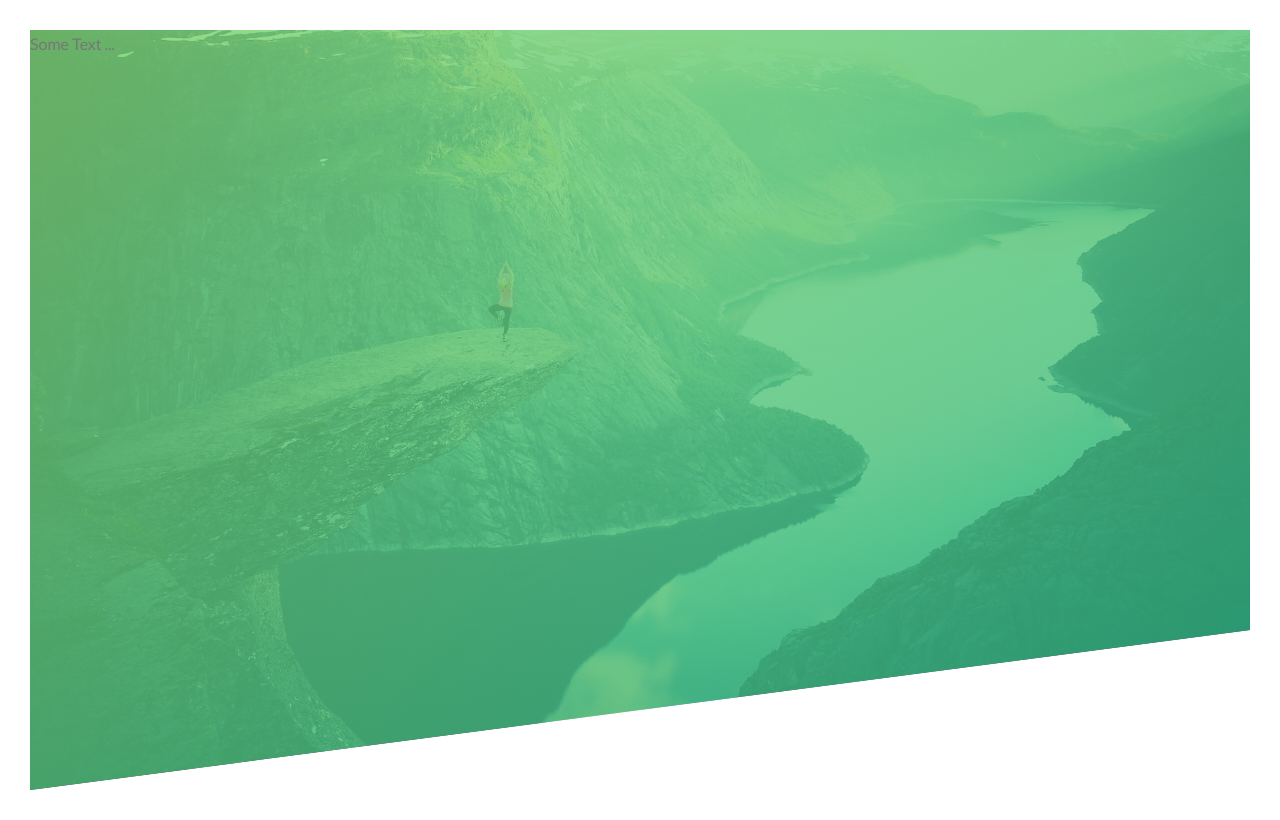
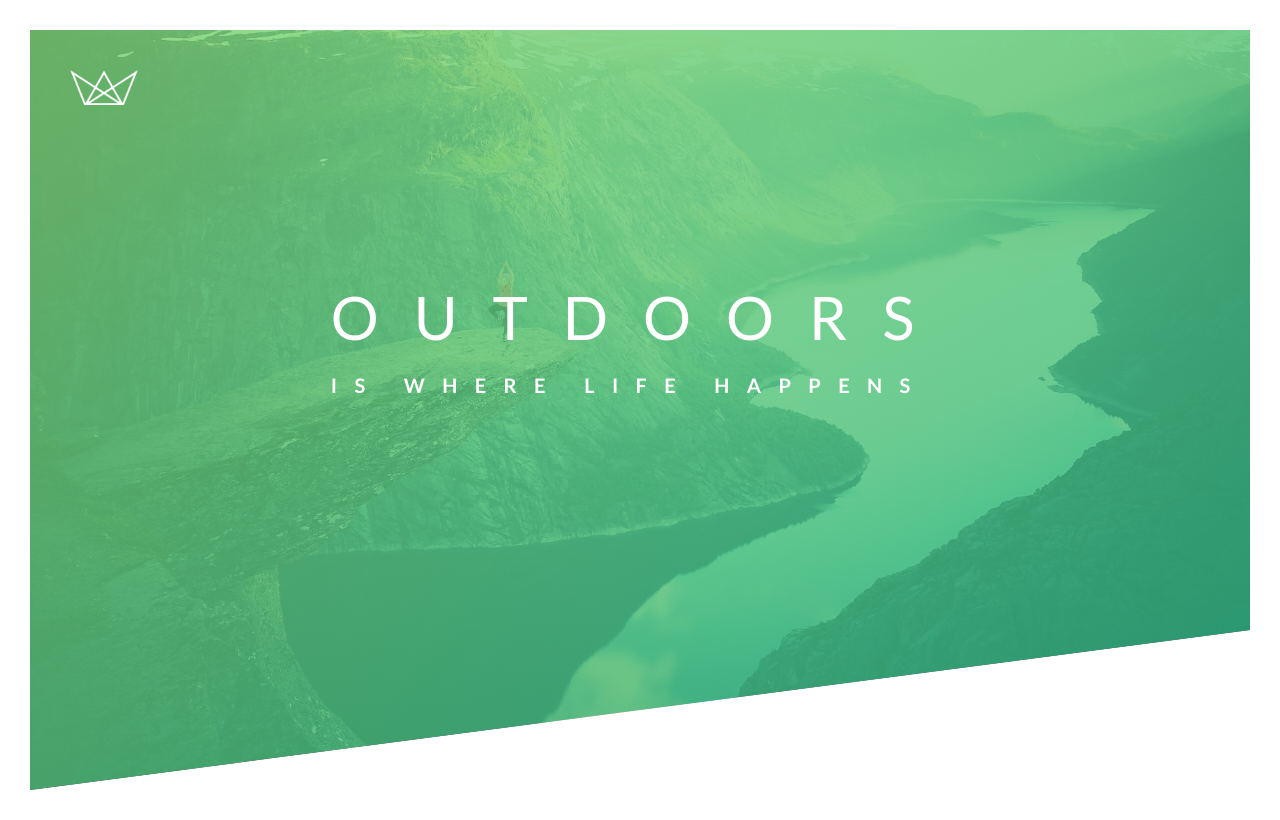
Before and after one commit to developwithsushan/Natours, a plain HTML site: page index.html in a window 1280 px wide. Drawn offline with Linux system fonts and the light colour scheme.

Commit message:
Building the header Part 2

```diff
--- a/css/style.css
+++ b/css/style.css
@@ -36,5 +36,43 @@ body{
     url("../img/hero.jpeg");
     background-size: cover;
     background-position: top;
+    position: relative;
     clip-path: polygon(0 0, 100% 0, 100% 75vh, 0 100%);
 }
+
+.logo-box{
+    position: absolute;
+    top: 40px;
+    left: 40px;
+}
+
+.logo{
+ height: 35px;
+}
+
+.text-box{
+    position: absolute;
+    top: 40%;
+    left: 50%;
+    transform: translate(-50%, -50%);
+}
+
+.heading-primary{
+    color: #fff;
+    text-transform: uppercase;
+
+}
+
+.heading-primary-main{
+    display: block;
+    font-size: 60px;
+    font-weight: 400;
+    letter-spacing: 35px;
+}
+
+.heading-primary-sub{
+ display: block;
+    font-size: 20px;
+    font-weight: 700;
+    letter-spacing: 17.4px;
+}
--- a/index.html
+++ b/index.html
@@ -11,7 +11,16 @@
 <body>
 
    <header class="header">
-       Some Text ...
+       <div class="logo-box">
+           <img src="img/logo-white.png" alt="logo" class="logo">
+       </div>
+       <div class="text-box">
+           <h1 class="heading-primary">
+               <span class="heading-primary-main">Outdoors</span>
+               <span class="heading-primary-sub">is where life happens</span>
+           </h1>
+       </div>
+
    </header>
 
 </body>
```
Also changed, not shown: img/logo-white.png (added).
